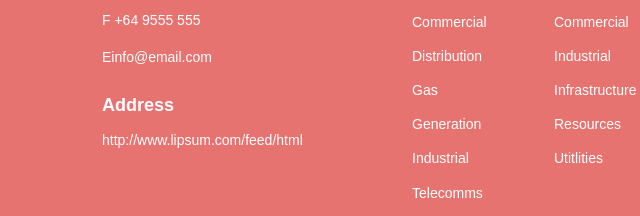
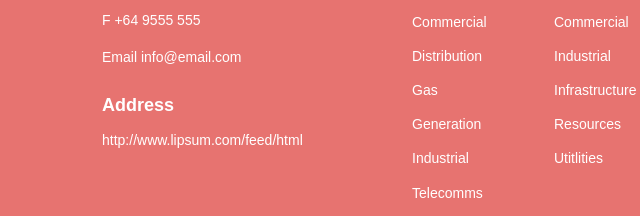
Before and after one commit to abajurchik/DZ-8_Organica, a plain HTML site: page index.html in a window 1280 px wide. Shown: the part 1435-1651 px from the top of the page, 58-698 px from the left. Drawn offline with Linux system fonts and the light colour scheme.

Commit message:
Update index.html

```diff
--- a/index.html
+++ b/index.html
@@ -61,7 +61,7 @@
             <div class="contacts">
                 <p>P +64 9555 555</p>
                 <p>F +64 9555 555</p>
-                <p>E<a href="mailto:info@email.com">info@email.com </a></p>
+                <p>Email <a href="mailto:info@email.com">info@email.com</a></p>
                 <h1>Address</h1>
                 <p><a href="http://www.lipsum.com/feed/html">http://www.lipsum.com/feed/html</a></p>
 
```
